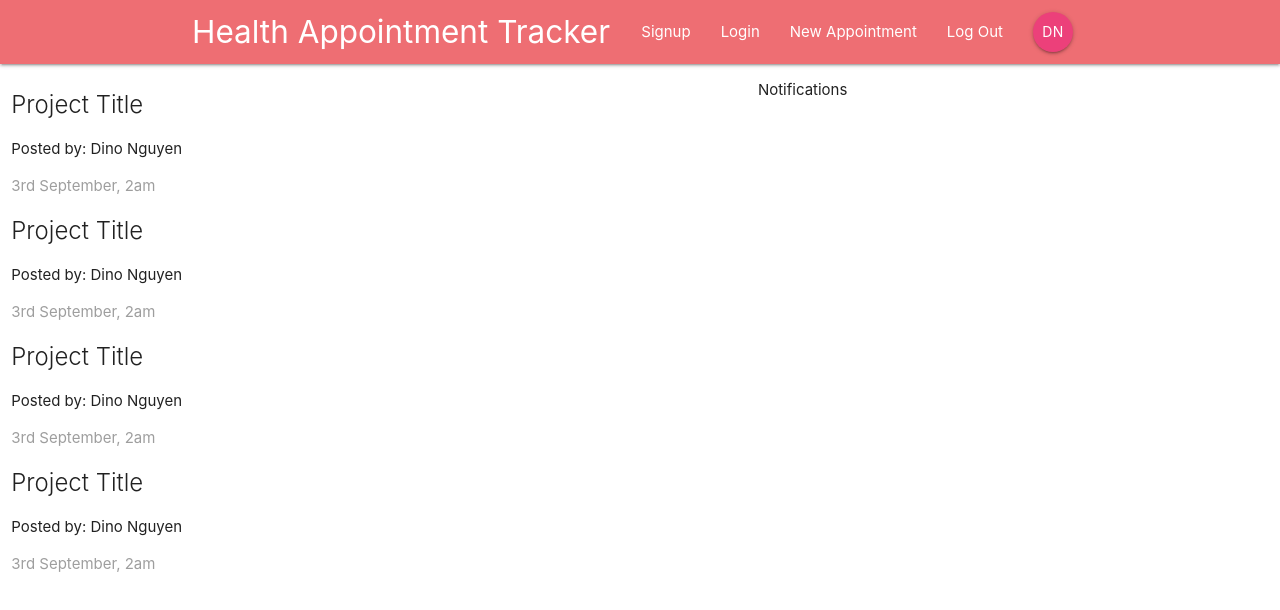
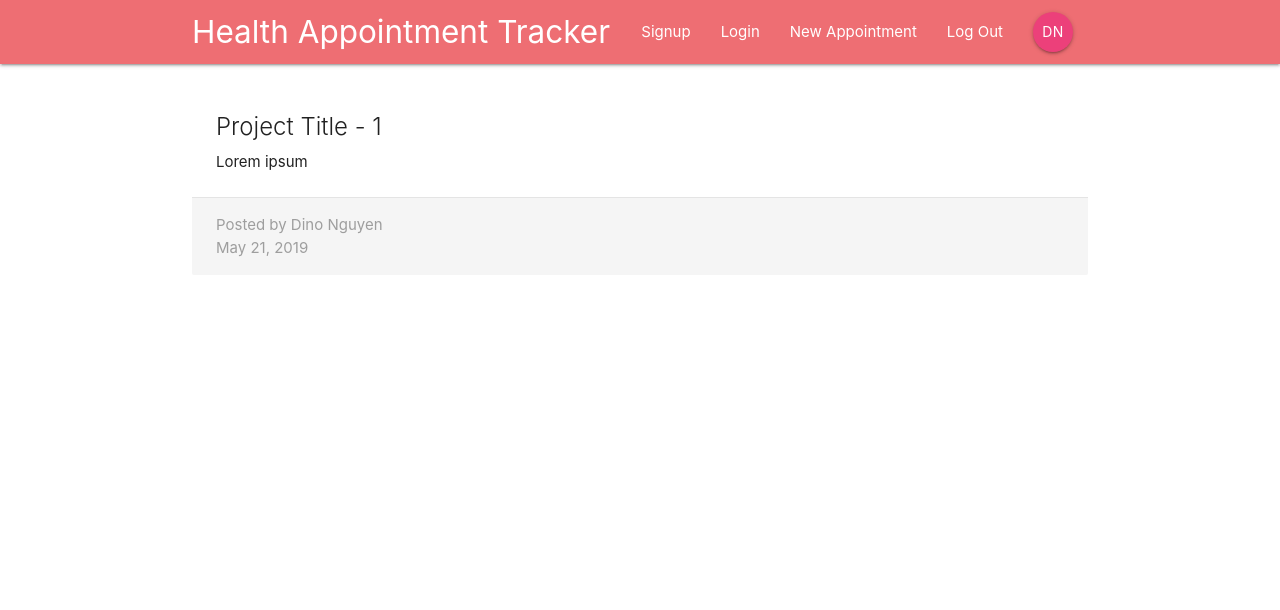
Before and after one commit to dinowins/Health-Appointment-Tracker, a React (Create React App) app: page /appointments/1 in a window 1280 px wide. Shown: the top 610 px of the page. Built offline with nearby package versions, Linux system fonts and the light colour scheme.

Commit message:
Add project details component and route in app

```diff
--- a/src/App.js
+++ b/src/App.js
@@ -2,6 +2,7 @@ import React from 'react';
 import { BrowserRouter, Switch, Route } from 'react-router-dom';
 import Navbar from './components/layout/Navbar';
 import Dashboard from './components/dashboard/Dashboard';
+import AppointmentDetails from './components/appointments/AppointmentDetails';
 
 function App() {
   return (
@@ -9,7 +10,8 @@ function App() {
     <div className="App">
       <Navbar/>
       <Switch>
-        <Route path='/' component={Dashboard} />
+        <Route exact path='/' component={Dashboard} />
+        <Route path='/appointments/:id' component={AppointmentDetails} />
       </Switch>
     </div>
     </BrowserRouter>
--- a/src/components/appointments/AppointmentDetails.js
+++ b/src/components/appointments/AppointmentDetails.js
@@ -0,0 +1,22 @@
+import React from 'react'
+
+const AppointmentDetails = (props) => {
+  const id = props.match.params.id;
+  console.log(props);
+  return (
+    <div className='container section project-details'>
+      <div className='card z-depth-0'>
+        <div className='card-content'>
+          <span className='card-title'>Project Title - {id}</span>
+          <p>Lorem ipsum</p>
+        </div>
+        <div className='card-action grey lighten-4 grey-text'>
+          <div>Posted by Dino Nguyen</div>
+          <div>May 21, 2019</div>
+        </div>
+      </div>
+    </div>
+  )
+}
+
+export default AppointmentDetails
```
